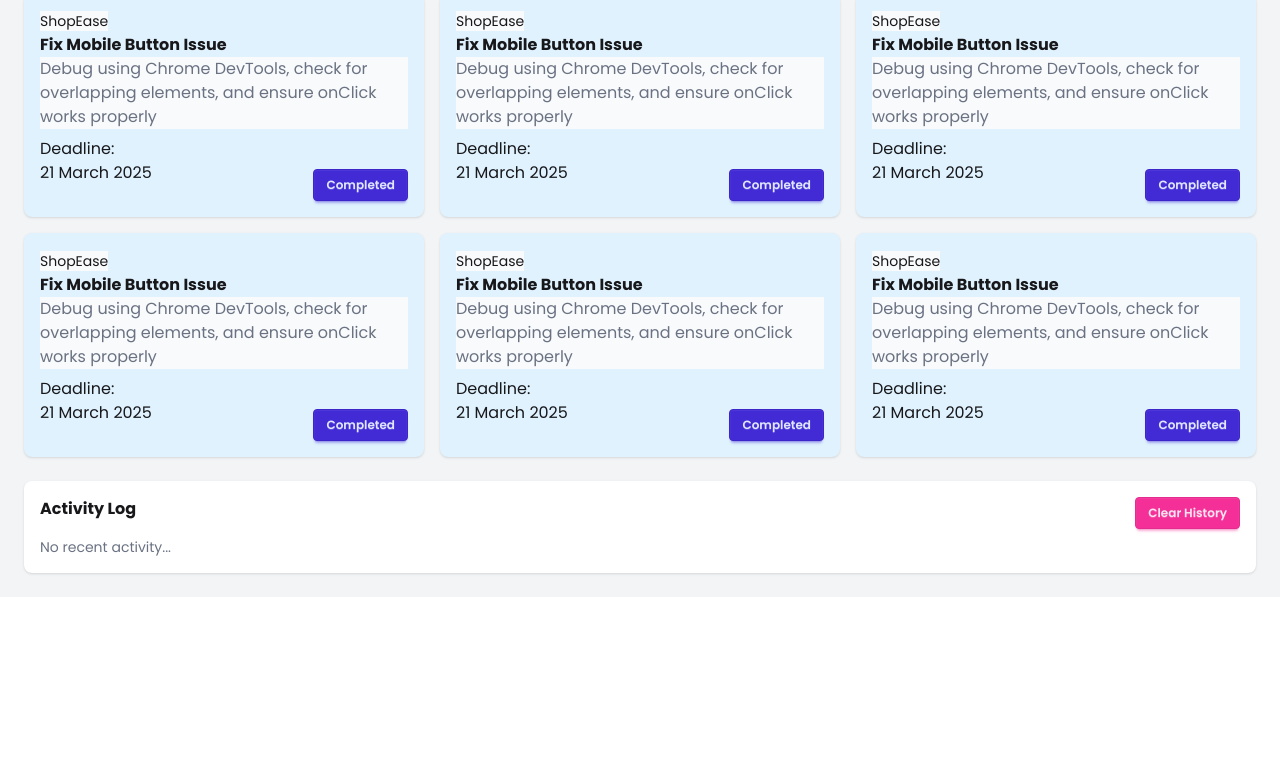
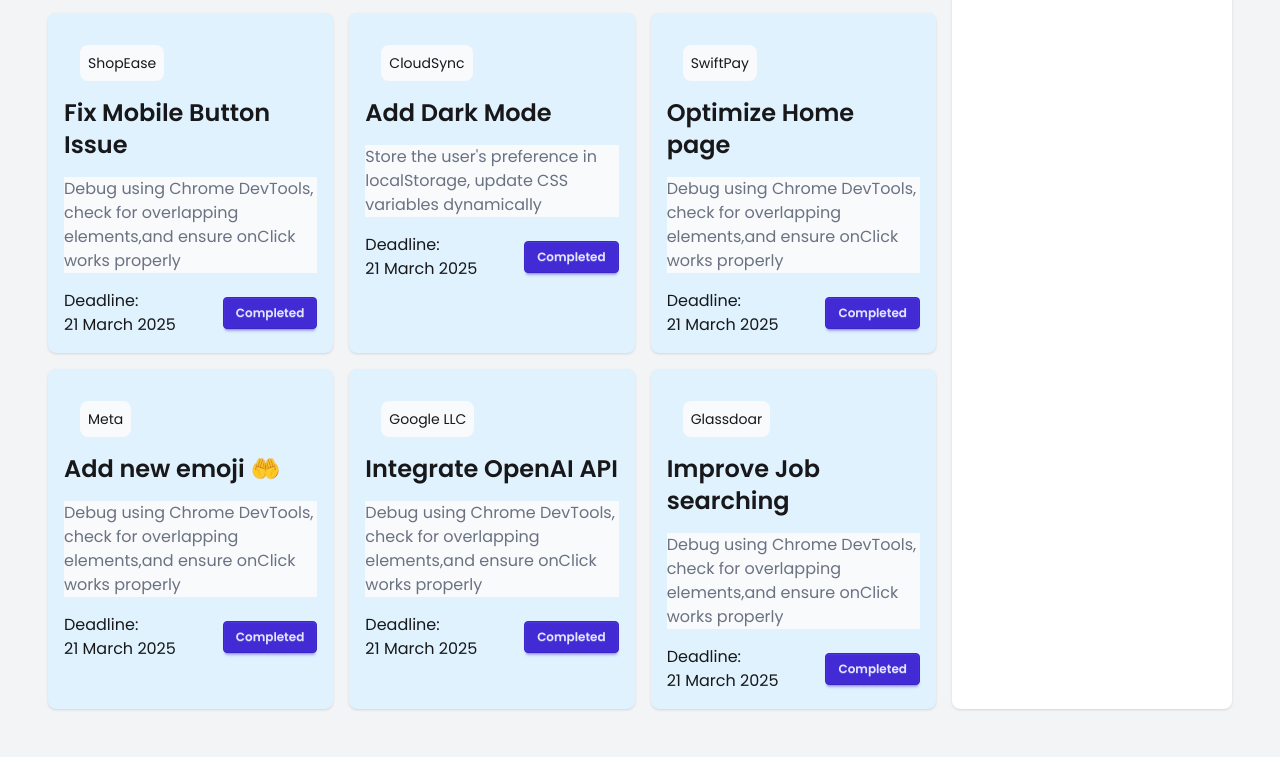
Before and after one commit to Yasmin-Khanom/Dev-board, a plain HTML site: page index.html in a window 1280 px wide. Shown: the part 215-972 px from the top of the page. Before the commit the page ends 812 px from the top, so only its background shows below. Drawn offline with nearby package versions, Linux system fonts and the light colour scheme.

Commit message:
activity log added

```diff
--- a/index.html
+++ b/index.html
@@ -4,7 +4,7 @@
     <meta charset="UTF-8" />
     <meta name="viewport" content="width=device-width, initial-scale=1.0" />
     <title>Dev Board</title>
-    <link rel="stylesheet" href="styles/style.css">
+    <link rel="stylesheet" href="styles/style.css" />
     <link rel="preconnect" href="https://fonts.googleapis.com" />
     <link rel="preconnect" href="https://fonts.gstatic.com" crossorigin />
     <link
@@ -21,7 +21,7 @@
 
   <body id="main-bg" class="bg-gray-100 poppins">
     <header>
-
+      <!-- navbar -->
       <section>
         <div class="flex navbar bg-white shadow-md px-6">
           <img src="images/logo.png" alt="" />
@@ -33,10 +33,10 @@
           <div class="flex items-center">
             <input
             type="checkbox"
-              class="checkbox checkbox-primary mr-2 checked"
+              class="checkbox checkbox-primary mr-2"
             />
             <span id="adding-number" class="mr-4">23</span>
-            <button class="btn btn-circle btn-outline">
+            <button onclick="changeBackground()" class="btn btn-circle btn-outline">
               <img src="images/theme-btn.png" alt="" />
             </button>
           </div>
@@ -44,118 +44,134 @@
       </section>
     </header>
 
-   <main>
-    <div class="p-6">
-        <div class="grid grid-cols-3 gap-4">
-          <div class="bg-white p-4 rounded-lg shadow">
+    <main class="p-12">
+<!-- overall grid -->
+      <div class=" grid grid-cols-12">
+        <!--left section-->
+         <div class="col-span-9">
+          <!-- card grid -->
+           <div class="grid grid-cols-12 gap-4">
+            <!-- card1 -->
+             <div class="col-span-4 bg-white p-4 rounded-lg shadow">
               <p class="font-bold">Task Assigned</p>
-            <h2 id="assign-tast" class="text-3xl font-bold text-blue-600">6</h2>
+            <h2 id="assign-task" class="text-3xl font-bold text-blue-600">6</h2>
              </div>
 
-          <div
-            class="flex bg-gradient-to-r from-blue-500 to-purple-600 text-white rounded-lg items-center justify-between"
-          >
+            <!-- card2 -->
+             <div class="col-span-4 flex bg-gradient-to-r from-blue-500 to-purple-600 text-white rounded-lg items-center justify-between">
               <img src="images/board.png" alt="" />
-            <h1 class="text-3xl font-bold"><a href="main.html">Discover Something New Today!</a></h1>
+              <h1 class="text-2xl font-bold">
+                <a href="main.html">Discover Something New Today!</a>
+              </h1>
              </div>
 
-
-          <div class="bg-white p-4 rounded-lg shadow text-center">
+            <!-- card-3 -->
+             <div class="col-span-4  bg-white p-4 rounded-lg shadow text-center">
               <img src="images/calender.png" alt="" />
             <p class="font-bold">Tue Feb 25 2025</p>
              </div>
-        </div>
 
-
-        <div class="grid grid-cols-3 gap-4 mt-6">
-          <div class="bg-sky-100 p-4 rounded-lg shadow">
-            <span class="text-sm bg-slate-50">ShopEase</span>
-            <h3 class="font-bold">Fix Mobile Button Issue</h3>
-            <p class="text-gray-500 bg-slate-50">
-              Debug using Chrome DevTools, check for overlapping elements, and
-              ensure onClick works properly</p>
-              <h3 class="mt-2">Deadline:</h3>
+            <!-- card-4 -->
+             <div class="col-span-4 bg-sky-100 p-4 rounded-lg shadow">
+              <h2 class="inline-block text-sm bg-slate-50 m-4 p-2 rounded-lg">ShopEase</h2>
+              <h3 class="text-2xl font-semibold">Fix Mobile Button Issue</h3>
+              <p class="text-gray-500 bg-slate-50 mt-4">
+                Debug using Chrome DevTools, check for overlapping elements,and ensure onClick works properly
+              </p>
                 <div class="flex justify-between">
-             <h3>21 March 2025</h3>
-            <button class="btn btn-primary btn-sm mt-2">Completed</button>
+                  <h3 class="mt-4">Deadline:
+                    <br>  21 March 2025</h3>
+                <button onclick="alert('Board Update Successfully')" class="btn btn-primary btn-sm mt-6 completed">Completed</button>
                 </div>
              </div>
 
-          <div class="bg-sky-100 p-4 rounded-lg shadow">
-              <span class="text-sm bg-slate-50">ShopEase</span>
-              <h3 class="font-bold">Fix Mobile Button Issue</h3>
-              <p class="text-gray-500 bg-slate-50">
-                Debug using Chrome DevTools, check for overlapping elements, and
-                ensure onClick works properly</p>
-                <h3 class="mt-2">Deadline:</h3>
+            <!-- card-5 -->
+            <div class="col-span-4 bg-sky-100 p-4 rounded-lg shadow">
+              <h2 class="inline-block text-sm bg-slate-50 m-4 p-2 rounded-lg">CloudSync</h2>
+              <h3 class="text-2xl font-semibold">Add Dark Mode</h3>
+              <p class="text-gray-500 bg-slate-50 mt-4">
+                Store the user's preference in localStorage, update CSS variables dynamically
+              </p>
                 <div class="flex justify-between">
-               <h3>21 March 2025</h3>
-              <button class="btn btn-primary btn-sm mt-2">Completed</button>
+                  <h3 class="mt-4">Deadline:
+                    <br>  21 March 2025</h3>
+                <button onclick="alert('Board Update Successfully')" class="btn btn-primary btn-sm mt-6 completed">Completed</button>
                 </div>
              </div>
 
-            <div class="bg-sky-100 p-4 rounded-lg shadow">
-              <span class="text-sm bg-slate-50">ShopEase</span>
-              <h3 class="font-bold">Fix Mobile Button Issue</h3>
-              <p class="text-gray-500 bg-slate-50">
-                Debug using Chrome DevTools, check for overlapping elements, and
-                ensure onClick works properly</p>
-                <h3 class="mt-2">Deadline:</h3>
+            <!-- card-6 -->
+            <div class="col-span-4 bg-sky-100 p-4 rounded-lg shadow">
+              <h2 class="inline-block text-sm bg-slate-50 m-4 p-2 rounded-lg">SwiftPay</h2>
+              <h3 class="text-2xl font-semibold">Optimize Home page</h3>
+              <p class="text-gray-500 bg-slate-50 mt-4">
+                Debug using Chrome DevTools, check for overlapping elements,and ensure onClick works properly
+              </p>
                 <div class="flex justify-between">
-               <h3>21 March 2025</h3>
-              <button class="btn btn-primary btn-sm mt-2">Completed</button>
+                  <h3 class="mt-4">Deadline:
+                    <br>  21 March 2025</h3>
+                <button onclick="alert('Board Update Successfully')" class="btn btn-primary btn-sm mt-6 completed">Completed</button>
                 </div>
              </div>
 
-            <div class="bg-sky-100 p-4 rounded-lg shadow">
-              <span class="text-sm bg-slate-50">ShopEase</span>
-              <h3 class="font-bold">Fix Mobile Button Issue</h3>
-              <p class="text-gray-500 bg-slate-50">
-                Debug using Chrome DevTools, check for overlapping elements, and
-                ensure onClick works properly</p>
-                <h3 class="mt-2">Deadline:</h3>
+            <!-- card-7 -->
+            <div class="col-span-4 bg-sky-100 p-4 rounded-lg shadow">
+              <h2 class="inline-block text-sm bg-slate-50 m-4 p-2 rounded-lg">Meta</h2>
+              <h3 class="text-2xl font-semibold">Add new emoji 🤲</h3>
+              <p class="text-gray-500 bg-slate-50 mt-4">
+                Debug using Chrome DevTools, check for overlapping elements,and ensure onClick works properly
+              </p>
                 <div class="flex justify-between">
-               <h3>21 March 2025</h3>
-              <button class="btn btn-primary btn-sm mt-2">Completed</button>
+                  <h3 class="mt-4">Deadline:
+                    <br>  21 March 2025</h3>
+                <button onclick="alert('Board Update Successfully')" class="btn btn-primary btn-sm mt-6 completed">Completed</button>
                 </div>
              </div>
 
-            <div class="bg-sky-100 p-4 rounded-lg shadow">
-              <span class="text-sm bg-slate-50">ShopEase</span>
-              <h3 class="font-bold">Fix Mobile Button Issue</h3>
-              <p class="text-gray-500 bg-slate-50">
-                Debug using Chrome DevTools, check for overlapping elements, and
-                ensure onClick works properly</p>
-                <h3 class="mt-2">Deadline:</h3>
+            <!-- card-8 -->
+            <div class="col-span-4 bg-sky-100 p-4 rounded-lg shadow">
+              <h2 class="inline-block text-sm bg-slate-50 m-4 p-2 rounded-lg">Google LLC</h2>
+              <h3 class="text-2xl font-semibold">Integrate OpenAI API</h3>
+              <p class="text-gray-500 bg-slate-50 mt-4">
+                Debug using Chrome DevTools, check for overlapping elements,and ensure onClick works properly
+              </p>
                 <div class="flex justify-between">
-               <h3>21 March 2025</h3>
-              <button class="btn btn-primary btn-sm mt-2">Completed</button>
+                  <h3 class="mt-4">Deadline:
+                    <br>  21 March 2025</h3>
+                <button onclick="alert('Board Update Successfully')" class="btn btn-primary btn-sm mt-6 completed">Completed</button>
                 </div>
              </div>
 
-            <div class="bg-sky-100 p-4 rounded-lg shadow">
-              <span class="text-sm bg-slate-50">ShopEase</span>
-              <h3 class="font-bold">Fix Mobile Button Issue</h3>
-              <p class="text-gray-500 bg-slate-50">
-                Debug using Chrome DevTools, check for overlapping elements, and
-                ensure onClick works properly</p>
-                <h3 class="mt-2">Deadline:</h3>
+              <!-- card-9 -->
+             <div class="col-span-4 bg-sky-100 p-4 rounded-lg shadow">
+              <h2 class="inline-block text-sm bg-slate-50 m-4 p-2 rounded-lg">Glassdoar</h2>
+              <h3 class="text-2xl font-semibold">Improve Job searching</h3>
+              <p class="text-gray-500 bg-slate-50 mt-4">
+                Debug using Chrome DevTools, check for overlapping elements,and ensure onClick works properly
+              </p>
                 <div class="flex justify-between">
-               <h3>21 March 2025</h3>
-              <button class="btn btn-primary btn-sm mt-2">Completed</button>
-              </div>
+                  <h3 class="mt-4">Deadline:
+                    <br>  21 March 2025</h3>
+                <button onclick="alert('Board Update Successfully'), alert('congrates!!! You have completed all current task') " class="btn btn-primary btn-sm mt-6 completed">Completed</button>
                 </div>
              </div>
 
-
-      <div class="mt-6 bg-white p-4 rounded-lg shadow">
-        <div class="flex justify-between">
-          <h2 class="font-bold">Activity Log</h2>
-          <button class="btn btn-secondary btn-sm">Clear History</button>
-        </div>
-        <p class="text-gray-500 text-sm mt-2">No recent activity...</p>
            </div>
          </div>
+
+         <!-- right section -->
+          <div class="col-span-3 bg-white p-4 rounded-lg shadow ml-4">
+            <!-- sidbar -->
+            <div class="flex justify-center gap-2">
+              <img src="images/activity.png" alt="">
+              <h2  class="font-bold ">Activity Log</h2>
+            </div>
+            <div class="text-center flex flex-1 justify-center">
+              <button  class=" btn btn-primary btn-sm  mt-4">Clear History</button>
+            </div>
+            <div id="History-container" class="p-2 space-y-2"></div>
+          </div>
+      </div>
+
   </main>
 
     <script src="script/scripts.js"></script>
```
Also changed, not shown: main.html (+29 -7 lines), script/scripts.js (+26 -12 lines), styles/style.css (line endings or trailing spaces). Lines whose indentation alone changed are shown as unchanged.
